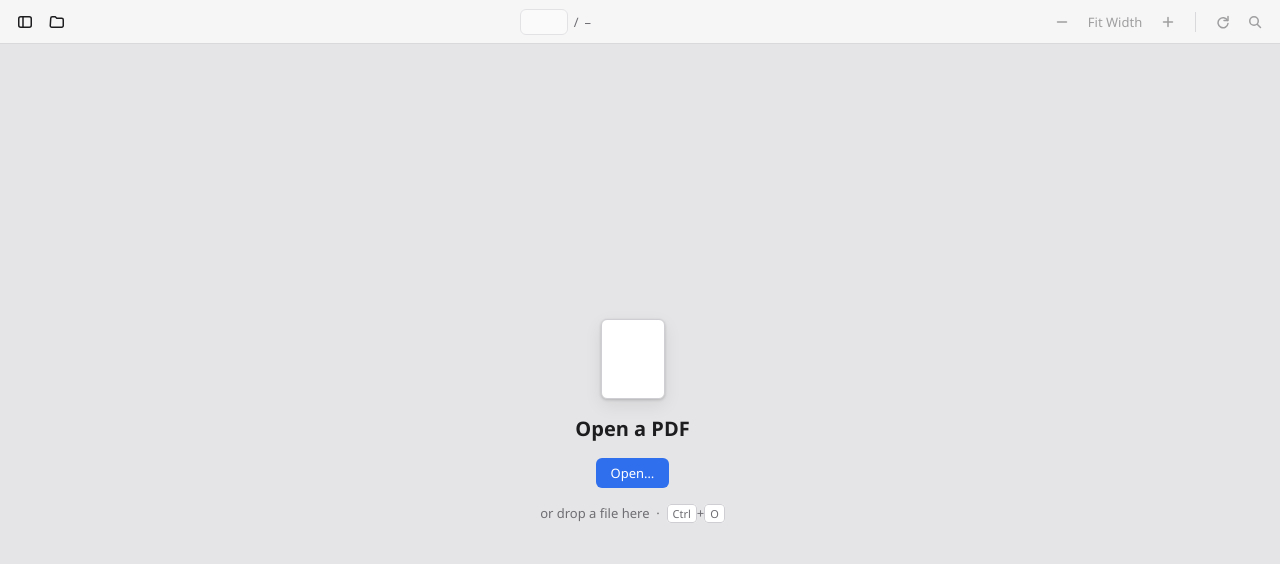
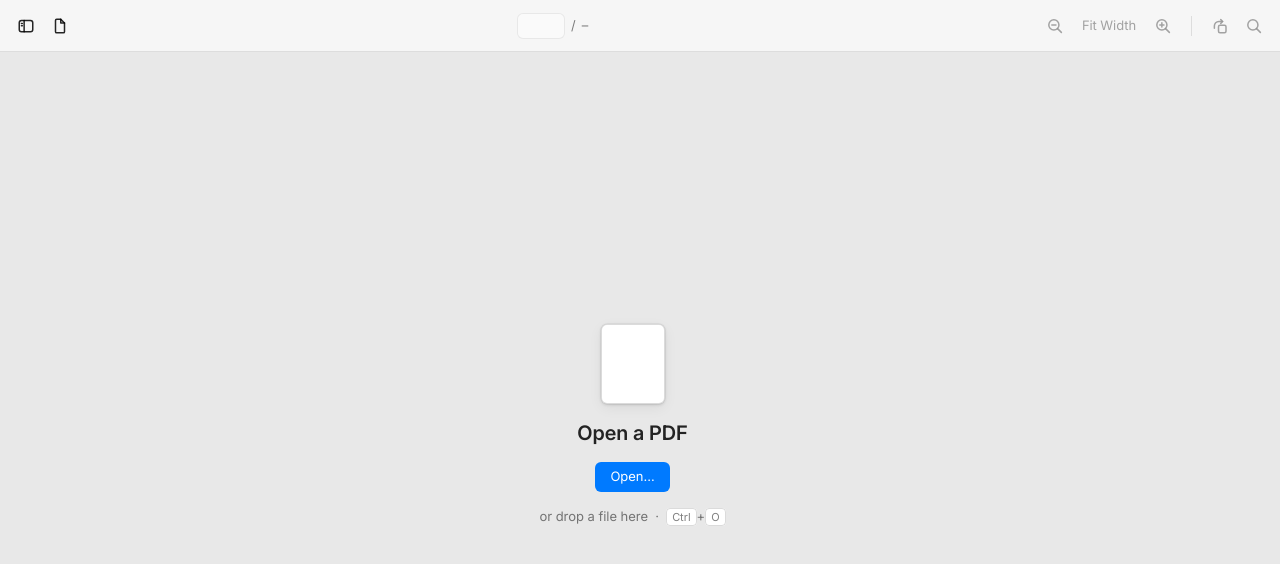
Before and after one commit to gobad820/Preview_For_Windows, a website built with Vite: page index.html in a window 1280 px wide. Built offline with nearby package versions, Linux system fonts and the light colour scheme.

Commit message:
feat: SF-style icons, Sonoma tokens and bundled Inter (B1)
Replace the 16px icon set with 18px stroke icons drawn on a 24-unit
grid (1.5px rendered stroke, round caps). Introduce the macOS Sonoma
Preview token set for light, dark, explicit data-theme and Mica, and
load Inter from src/assets/fonts. Legacy token names stay as aliases
until the later B tasks restyle each section.

Co-Authored-By: Claude Opus 5.5 <noreply@anthropic.com>

```diff
--- a/src/styles.css
+++ b/src/styles.css
@@ -1,48 +1,144 @@
-/* ---- theme tokens ---------------------------------------------------- */
+/* ---- type ------------------------------------------------------------ */
+@font-face {
+  font-family: "Inter";
+  src: url("./assets/fonts/InterVariable.woff2") format("woff2");
+  font-weight: 100 900;
+  font-style: normal;
+  font-display: block;
+}
+
+/* ---- theme tokens (macOS Sonoma Preview) ---------------------------- */
 :root {
   color-scheme: light dark;
-  --bg: #e5e5e7;            /* document surface behind pages */
-  --chrome: #f6f6f7;        /* toolbar / sidebar */
-  --chrome-border: #d9d9dc;
-  --fg: #1d1d1f;
-  --fg-muted: #6e6e73;
-  --accent: #2f6fed;
+  --font: "Inter", "Malgun Gothic", system-ui, sans-serif;
+  --caption-font: "Segoe Fluent Icons", "Segoe MDL2 Assets";
+
+  --doc-bg: #e8e8e8;                      /* document area behind pages */
+  --chrome-bg: #f6f6f6;                   /* unified title/toolbar */
+  --sidebar-bg: #f6f6f6;
+  --hairline: rgba(0, 0, 0, 0.1);
+  --text: rgba(0, 0, 0, 0.85);
+  --text-secondary: rgba(0, 0, 0, 0.5);
+  --text-tertiary: rgba(0, 0, 0, 0.26);
+  --icon: rgba(0, 0, 0, 0.6);
+  --accent: #007aff;                      /* controls, focus rings */
+  --accent-strong: #0a64d8;               /* menu highlight, selection fills */
   --accent-fg: #ffffff;
+  --fill-hover: rgba(0, 0, 0, 0.05);
+  --fill-pressed: rgba(0, 0, 0, 0.1);
+  --fill-quiet: rgba(0, 0, 0, 0.05);      /* pill and segmented tracks */
+  --fill-selected: rgba(0, 0, 0, 0.08);   /* unfocused selection */
   --control-bg: #ffffff;
-  --control-border: #cfcfd3;
-  --control-hover: #e9e9ec;
-  --page-shadow: 0 1px 3px rgba(0, 0, 0, 0.18), 0 6px 18px rgba(0, 0, 0, 0.08);
+  --control-raised: #ffffff;
+  --control-shadow: 0 0 0 0.5px rgba(0, 0, 0, 0.12), 0 1px 1.5px rgba(0, 0, 0, 0.1);
+  --field-border: rgba(0, 0, 0, 0.14);
+  --menu-bg: rgba(246, 246, 246, 0.82);
+  --menu-border: rgba(0, 0, 0, 0.14);
+  --menu-shadow: 0 10px 32px rgba(0, 0, 0, 0.16), 0 2px 6px rgba(0, 0, 0, 0.08);
+  --alert-bg: rgba(238, 238, 238, 0.9);
+  --scrim: rgba(0, 0, 0, 0.16);
+  --danger: #ff3b30;
+  --warning: #ff9f0a;
+  --caption-close: #c42b1c;
+  --page-shadow: 0 0 0 0.5px rgba(0, 0, 0, 0.08), 0 1px 3px rgba(0, 0, 0, 0.12), 0 4px 14px rgba(0, 0, 0, 0.06);
+  --thumb-shadow: 0 0 0 1px rgba(0, 0, 0, 0.1), 0 1px 3px rgba(0, 0, 0, 0.1);
+  --focus-ring: 0 0 0 3px color-mix(in srgb, var(--accent) 45%, transparent);
   --find-match: rgba(255, 213, 0, 0.45);
   --find-current: rgba(255, 140, 0, 0.75);
-  --selection: rgba(47, 111, 237, 0.28);
-  --font: "Segoe UI Variable Text", "Segoe UI", system-ui, -apple-system, "Malgun Gothic", sans-serif;
+  --selection: rgba(0, 122, 255, 0.26);
+
+  --radius-control: 6px;
+  --radius-menu: 8px;
+  --radius-alert: 12px;
+  --toolbar-h: 52px;
+  --sidebar-w: 220px;
+
+  /* legacy names, retired as each section is restyled */
+  --bg: var(--doc-bg);
+  --chrome: var(--chrome-bg);
+  --chrome-border: var(--hairline);
+  --fg: var(--text);
+  --fg-muted: var(--text-secondary);
+  --control-border: var(--field-border);
+  --control-hover: var(--fill-hover);
 }
 @media (prefers-color-scheme: dark) {
   :root:not([data-theme="light"]) {
-    --bg: #262628;
-    --chrome: #323234;
-    --chrome-border: #434346;
-    --fg: #f2f2f4;
-    --fg-muted: #a1a1a6;
-    --accent: #5b8def;
-    --control-bg: #3c3c3f;
-    --control-border: #55555a;
-    --control-hover: #48484c;
-    --page-shadow: 0 1px 3px rgba(0, 0, 0, 0.5), 0 8px 24px rgba(0, 0, 0, 0.35);
+    --doc-bg: #1e1e1e;
+    --chrome-bg: #2c2c2e;
+    --sidebar-bg: #2c2c2e;
+    --hairline: rgba(255, 255, 255, 0.1);
+    --text: rgba(255, 255, 255, 0.88);
+    --text-secondary: rgba(255, 255, 255, 0.55);
+    --text-tertiary: rgba(255, 255, 255, 0.25);
+    --icon: rgba(255, 255, 255, 0.66);
+    --accent: #0a84ff;
+    --accent-strong: #0a84ff;
+    --fill-hover: rgba(255, 255, 255, 0.08);
+    --fill-pressed: rgba(255, 255, 255, 0.14);
+    --fill-quiet: rgba(255, 255, 255, 0.07);
+    --fill-selected: rgba(255, 255, 255, 0.1);
+    --control-bg: rgba(255, 255, 255, 0.07);
+    --control-raised: #636366;
+    --control-shadow: 0 0 0 0.5px rgba(0, 0, 0, 0.3), 0 1px 1.5px rgba(0, 0, 0, 0.25);
+    --field-border: rgba(255, 255, 255, 0.14);
+    --menu-bg: rgba(40, 40, 42, 0.8);
+    --menu-border: rgba(255, 255, 255, 0.14);
+    --menu-shadow: 0 10px 32px rgba(0, 0, 0, 0.45), 0 2px 6px rgba(0, 0, 0, 0.3);
+    --alert-bg: rgba(44, 44, 46, 0.92);
+    --scrim: rgba(0, 0, 0, 0.32);
+    --danger: #ff453a;
+    --page-shadow: 0 0 0 0.5px rgba(0, 0, 0, 0.5), 0 1px 3px rgba(0, 0, 0, 0.4), 0 6px 18px rgba(0, 0, 0, 0.3);
+    --thumb-shadow: 0 0 0 1px rgba(255, 255, 255, 0.08), 0 1px 3px rgba(0, 0, 0, 0.5);
+    --selection: rgba(10, 132, 255, 0.35);
   }
 }
 :root[data-theme="dark"] {
-  --bg: #262628;
-  --chrome: #323234;
-  --chrome-border: #434346;
-  --fg: #f2f2f4;
-  --fg-muted: #a1a1a6;
-  --accent: #5b8def;
-  --control-bg: #3c3c3f;
-  --control-border: #55555a;
-  --control-hover: #48484c;
-  --page-shadow: 0 1px 3px rgba(0, 0, 0, 0.5), 0 8px 24px rgba(0, 0, 0, 0.35);
+  --doc-bg: #1e1e1e;
+  --chrome-bg: #2c2c2e;
+  --sidebar-bg: #2c2c2e;
+  --hairline: rgba(255, 255, 255, 0.1);
+  --text: rgba(255, 255, 255, 0.88);
+  --text-secondary: rgba(255, 255, 255, 0.55);
+  --text-tertiary: rgba(255, 255, 255, 0.25);
+  --icon: rgba(255, 255, 255, 0.66);
+  --accent: #0a84ff;
+  --accent-strong: #0a84ff;
+  --fill-hover: rgba(255, 255, 255, 0.08);
+  --fill-pressed: rgba(255, 255, 255, 0.14);
+  --fill-quiet: rgba(255, 255, 255, 0.07);
+  --fill-selected: rgba(255, 255, 255, 0.1);
+  --control-bg: rgba(255, 255, 255, 0.07);
+  --control-raised: #636366;
+  --control-shadow: 0 0 0 0.5px rgba(0, 0, 0, 0.3), 0 1px 1.5px rgba(0, 0, 0, 0.25);
+  --field-border: rgba(255, 255, 255, 0.14);
+  --menu-bg: rgba(40, 40, 42, 0.8);
+  --menu-border: rgba(255, 255, 255, 0.14);
+  --menu-shadow: 0 10px 32px rgba(0, 0, 0, 0.45), 0 2px 6px rgba(0, 0, 0, 0.3);
+  --alert-bg: rgba(44, 44, 46, 0.92);
+  --scrim: rgba(0, 0, 0, 0.32);
+  --danger: #ff453a;
+  --page-shadow: 0 0 0 0.5px rgba(0, 0, 0, 0.5), 0 1px 3px rgba(0, 0, 0, 0.4), 0 6px 18px rgba(0, 0, 0, 0.3);
+  --thumb-shadow: 0 0 0 1px rgba(255, 255, 255, 0.08), 0 1px 3px rgba(0, 0, 0, 0.5);
+  --selection: rgba(10, 132, 255, 0.35);
 }
+
+/* Windows 11 Mica behind the window: chrome turns translucent, pages keep an opaque backdrop. */
+:root[data-material="mica"] {
+  --chrome-bg: rgba(246, 246, 246, 0.6);
+  --sidebar-bg: rgba(246, 246, 246, 0.6);
+}
+@media (prefers-color-scheme: dark) {
+  :root[data-material="mica"]:not([data-theme="light"]) {
+    --chrome-bg: rgba(32, 32, 32, 0.55);
+    --sidebar-bg: rgba(32, 32, 32, 0.55);
+  }
+}
+:root[data-material="mica"][data-theme="dark"] {
+  --chrome-bg: rgba(32, 32, 32, 0.55);
+  --sidebar-bg: rgba(32, 32, 32, 0.55);
+}
+:root[data-material="mica"] body { background: transparent; }
 
 /* ---- base ------------------------------------------------------------ */
 *, *::before, *::after { box-sizing: border-box; }
@@ -50,17 +146,21 @@ html, body { height: 100%; margin: 0; }
 body {
   font-family: var(--font);
   font-size: 13px;
-  color: var(--fg);
-  background: var(--bg);
+  letter-spacing: -0.003em;
+  line-height: 1.3;
+  color: var(--text);
+  background: var(--doc-bg);
   overflow: hidden;
+  -webkit-font-smoothing: antialiased;
   -webkit-user-select: none;
   user-select: none;
+  cursor: default;
 }
-button { font: inherit; color: inherit; }
+button, input { font: inherit; color: inherit; letter-spacing: inherit; }
 kbd {
   font: inherit; font-size: 11px;
   padding: 1px 5px; border-radius: 4px;
-  border: 1px solid var(--control-border);
+  border: 1px solid var(--field-border);
   background: var(--control-bg);
 }
 
@@ -69,7 +169,7 @@ kbd {
 
 /* ---- toolbar --------------------------------------------------------- */
 .toolbar {
-  height: 44px; flex: none;
+  height: var(--toolbar-h); flex: none;
   display: flex; align-items: center; gap: 6px;
   padding: 0 10px;
   background: var(--chrome);
@@ -78,8 +178,8 @@ kbd {
 
 /* ---- sidebar --------------------------------------------------------- */
 .sidebar {
-  width: 220px; flex: none;
-  background: var(--chrome);
+  width: var(--sidebar-w); flex: none;
+  background: var(--sidebar-bg);
   border-right: 1px solid var(--chrome-border);
   display: flex; flex-direction: column;
 }
@@ -91,7 +191,7 @@ kbd {
   overflow: auto;
   scrollbar-gutter: stable;
   outline: none;
-  background: var(--bg);
+  background: var(--doc-bg);
 }
 
 /* ---- empty state ----------------------------------------------------- */
@@ -328,7 +428,7 @@ kbd {
 .outline-empty[hidden] { display: none; }
 /* ---- find bar (Task 12) ---------------------------------------------- */
 .findbar {
-  position: absolute; top: 44px; right: 28px; z-index: 30;
+  position: absolute; top: var(--toolbar-h); right: 28px; z-index: 30;
   display: flex; align-items: center; gap: 4px;
   height: 38px; padding: 0 6px 0 10px;
   background: var(--chrome);
--- a/src/toolbar/toolbar.ts
+++ b/src/toolbar/toolbar.ts
@@ -19,7 +19,7 @@ const ZOOM_PRESETS = [0.5, 0.75, 1, 1.25, 1.5, 2, 4];
 const template = `
   <div class="tb-group">
     <button class="tb-btn" data-action="sidebar" title="Sidebar (Ctrl+Shift+S)" aria-label="Toggle sidebar" aria-pressed="false">${icons.sidebar}</button>
-    <button class="tb-btn" data-action="open" title="Open… (Ctrl+O)" aria-label="Open file">${icons.open}</button>
+    <button class="tb-btn" data-action="open" title="Open… (Ctrl+O)" aria-label="Open file">${icons.document}</button>
   </div>
   <div class="tb-spacer"></div>
   <div class="tb-group tb-page">
@@ -29,13 +29,13 @@ const template = `
   </div>
   <div class="tb-spacer"></div>
   <div class="tb-group">
-    <button class="tb-btn" data-action="zoom-out" title="Zoom Out (Ctrl+-)" aria-label="Zoom out" disabled>${icons.minus}</button>
+    <button class="tb-btn" data-action="zoom-out" title="Zoom Out (Ctrl+-)" aria-label="Zoom out" disabled>${icons.zoomOut}</button>
     <button class="tb-btn tb-zoom" data-zoom-menu title="Zoom" aria-haspopup="menu" aria-expanded="false" disabled>100%</button>
-    <button class="tb-btn" data-action="zoom-in" title="Zoom In (Ctrl+=)" aria-label="Zoom in" disabled>${icons.plus}</button>
+    <button class="tb-btn" data-action="zoom-in" title="Zoom In (Ctrl+=)" aria-label="Zoom in" disabled>${icons.zoomIn}</button>
   </div>
   <div class="tb-divider" aria-hidden="true"></div>
   <div class="tb-group">
-    <button class="tb-btn" data-action="rotate" title="Rotate (Ctrl+L)" aria-label="Rotate clockwise" disabled>${icons.rotate}</button>
+    <button class="tb-btn" data-action="rotate" title="Rotate (Ctrl+L)" aria-label="Rotate clockwise" disabled>${icons.rotateRight}</button>
     <button class="tb-btn" data-action="find" title="Find (Ctrl+F)" aria-label="Find" aria-pressed="false" disabled>${icons.search}</button>
   </div>
   <div class="tb-menu" role="menu" hidden>
--- a/src/ui/icons.ts
+++ b/src/ui/icons.ts
@@ -1,16 +1,38 @@
-/** Inline 16px stroke icons (Fluent-like). All use currentColor. */
+/**
+ * Inline stroke icons in the spirit of SF Symbols (regular weight). Original drawings on a
+ * 24-unit grid shown at 18px, so the 2-unit stroke renders as 1.5px. All use currentColor.
+ */
 const svg = (body: string) =>
-  `<svg width="16" height="16" viewBox="0 0 16 16" fill="none" stroke="currentColor" stroke-width="1.5" stroke-linecap="round" stroke-linejoin="round" aria-hidden="true">${body}</svg>`;
+  `<svg width="18" height="18" viewBox="0 0 24 24" fill="none" stroke="currentColor" stroke-width="2" ` +
+  `stroke-linecap="round" stroke-linejoin="round" aria-hidden="true" focusable="false">${body}</svg>`;
+
+/** Filled shapes inside a stroked icon. */
+const solid = (d: string) => `<path fill="currentColor" stroke="none" fill-rule="evenodd" d="${d}"/>`;
+
+const LENS = '<circle cx="10.5" cy="10.5" r="6.75"/><path d="m15.5 15.5 5 5"/>';
 
 export const icons = {
-  sidebar: svg('<rect x="1.75" y="2.75" width="12.5" height="10.5" rx="2"/><path d="M6 2.75v10.5"/>'),
-  open: svg('<path d="M1.75 4.25a1.5 1.5 0 0 1 1.5-1.5h3l1.5 1.5h5a1.5 1.5 0 0 1 1.5 1.5v6a1.5 1.5 0 0 1-1.5 1.5h-10a1.5 1.5 0 0 1-1.5-1.5z"/>'),
-  minus: svg('<path d="M3.5 8h9"/>'),
-  plus: svg('<path d="M8 3.5v9M3.5 8h9"/>'),
-  rotate: svg('<path d="M12.5 6.5a5 5 0 1 0 .5 3"/><path d="M13 2.5v4h-4"/>'),
-  search: svg('<circle cx="7" cy="7" r="4.25"/><path d="M10.2 10.2 13.5 13.5"/>'),
-  chevronDown: svg('<path d="M4 6.5 8 10.5l4-4"/>'),
-  chevronUp: svg('<path d="M4 9.5 8 5.5l4 4"/>'),
-  close: svg('<path d="M4 4l8 8M12 4l-8 8"/>'),
-  check: svg('<path d="M3 8.5l3 3 7-7"/>'),
+  sidebar: svg('<rect x="3" y="4.5" width="18" height="15" rx="3"/><path d="M9.5 4.5v15"/><path d="M5.9 8.5h1.2M5.9 11.5h1.2"/>'),
+  zoomIn: svg(`${LENS}<path d="M7.75 10.5h5.5M10.5 7.75v5.5"/>`),
+  zoomOut: svg(`${LENS}<path d="M7.75 10.5h5.5"/>`),
+  rotateLeft: svg('<rect x="4" y="11" width="10" height="10" rx="2"/><path d="M19.5 15V12a6 6 0 0 0-6-6H8.5"/><path d="m11 3.5-2.5 2.5L11 8.5"/>'),
+  rotateRight: svg('<rect x="10" y="11" width="10" height="10" rx="2"/><path d="M4.5 15V12a6 6 0 0 1 6-6h5"/><path d="m13 3.5 2.5 2.5L13 8.5"/>'),
+  ellipsis: svg(
+    '<circle cx="12" cy="12" r="9"/>' +
+      solid('M8 10.8a1.2 1.2 0 1 1 0 2.4a1.2 1.2 0 1 1 0-2.4ZM12 10.8a1.2 1.2 0 1 1 0 2.4a1.2 1.2 0 1 1 0-2.4ZM16 10.8a1.2 1.2 0 1 1 0 2.4a1.2 1.2 0 1 1 0-2.4Z'),
+  ),
+  search: svg(LENS),
+  chevronUp: svg('<path d="m6.5 14.75 5.5-5.5 5.5 5.5"/>'),
+  chevronDown: svg('<path d="m6.5 9.25 5.5 5.5 5.5-5.5"/>'),
+  chevronLeft: svg('<path d="m14.75 6.5-5.5 5.5 5.5 5.5"/>'),
+  chevronRight: svg('<path d="m9.25 6.5 5.5 5.5-5.5 5.5"/>'),
+  closeSmall: svg('<path d="m7.5 7.5 9 9M16.5 7.5l-9 9"/>'),
+  document: svg('<path d="M7.5 3H13l5 5v11.5a1.5 1.5 0 0 1-1.5 1.5h-9A1.5 1.5 0 0 1 6 19.5v-15A1.5 1.5 0 0 1 7.5 3Z"/><path d="M13 3v5h5"/>'),
+  checkmark: svg('<path d="m5.5 12.5 4.5 4.5 8.5-10"/>'),
+  xmarkCircleFill: svg(
+    solid(
+      'M12 2.5a9.5 9.5 0 1 1 0 19a9.5 9.5 0 1 1 0-19Z' +
+        'M12 10.59 14.79 7.79 16.21 9.21 13.41 12 16.21 14.79 14.79 16.21 12 13.41 9.21 16.21 7.79 14.79 10.59 12 7.79 9.21 9.21 7.79Z',
+    ),
+  ),
 };
```
Also changed, not shown: tests/e2e/chrome.spec.ts (added, +70 -0 lines), tests/unit/icons.test.ts (added, +58 -0 lines).
